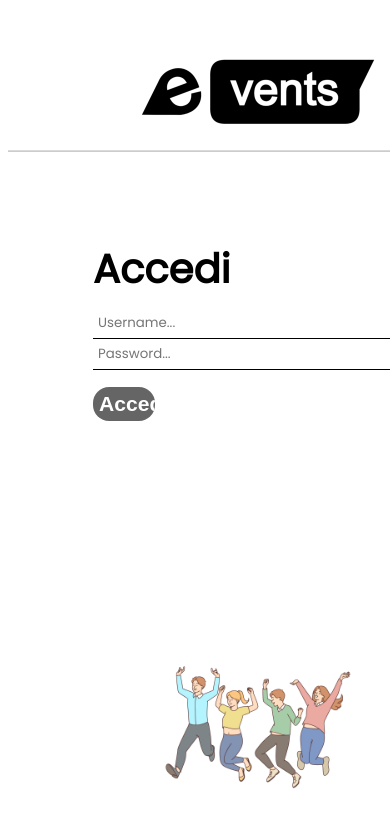
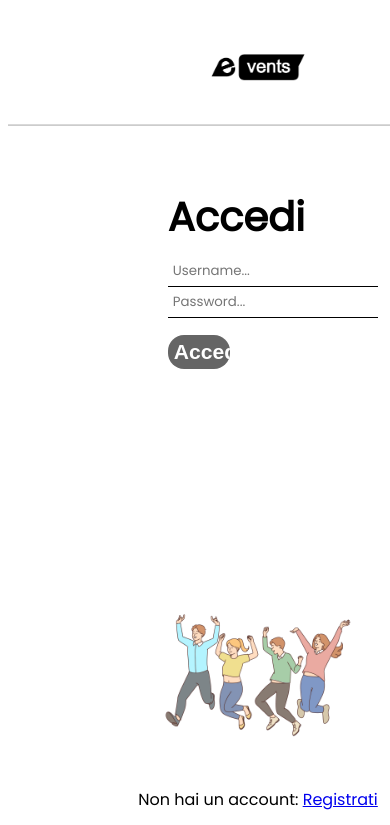
Before and after one commit to EventsTecWeb/sito-web, a PHP site: page /PHP/accessNav.php in a window 390 px wide; the page is wider, and only the part inside the window is pictured. Shown: the top 825 px of that part. Run offline with PHP 8.4, Linux system fonts and the light colour scheme.

Commit message:
modifiche stile access/reg + menuleft

```diff
--- a/HTML/ProfiloEv.html
+++ b/HTML/ProfiloEv.html
@@ -65,18 +65,18 @@
     <nav id="menuCenter">
       <ul class="menu-orizzontale">
           <li><a href="../PHP/infoPersonali.php">Informazioni Personali</a></li>
+          <li><a href="../PHP/impo_sicu.php">Impostazioni e Sicurezza</a></li>
           <li><a id="mo-pulsanteSingolo" href="../PHP/profiloEv.php">Eventi Creati</a></li>
           <li><a href="../PHP/eventi_salvati.php">Eventi Salvati</a></li>
-          <li><a href="../PHP/impo_sicu.php">Impostazioni e Sicurezza</a></li>
       </ul>
     </nav>
     <div class="wrapper_eventi">
       <nav id="menuleft">
         <ul>
             <li><button onclick="window.location.href='../PHP/infoPersonali.php'">Informazioni Personali</button></li>
+            <li><button onclick="window.location.href='../PHP/impo_sicu.php'">Impostazioni e Sicurezza</button></li>
             <li><button id="buttonEventiCreati" onclick="window.location.href='#'">Eventi Creati</button></li>
             <li><button onclick="window.location.href='../PHP/eventi_salvati.php'">Eventi Salvati</button></li>
-            <li><button onclick="window.location.href='../PHP/impo_sicu.php'">Impostazioni e Sicurezza</button></li>
         </ul>
       </nav>
       <div id="eventiCreati-ev">
--- a/HTML/eventiSalvati.html
+++ b/HTML/eventiSalvati.html
@@ -65,18 +65,18 @@
   <nav id="menuCenter">
     <ul class="menu-orizzontale">
         <li><a href="../PHP/infoPersonali.php">Informazioni Personali</a></li>
+        <li><a href="../PHP/impo_sicu.php">Impostazioni e Sicurezza</a></li>
         <li><a href="../PHP/profiloEv.php">Eventi Creati</a></li>
         <li><a id="mo-pulsanteSingolo" href="#">Eventi Salvati</a></li>
-        <li><a href="../PHP/impo_sicu.php">Impostazioni e Sicurezza</a></li>
     </ul>
 </nav>
 <div class="wrapper_eventi">
     <nav id="menuleft">
       <ul>
           <li><button onclick="window.location.href='../PHP/infoPersonali.php'">Informazioni Personali</button></li>
+          <li><button onclick="window.location.href='../PHP/impo_sicu.php'">Impostazioni e Sicurezza</button></li>
           <li><button onclick="window.location.href='../PHP/profiloEv.php'">Eventi Creati</button></li>
           <li><button id="buttonEventiSalvati" onclick="window.location.href='#'">Eventi Salvati</button></li>
-          <li><button onclick="window.location.href='../PHP/impo_sicu.php'">Impostazioni e Sicurezza</button></li>
       </ul>
     </nav>
     <div id="eventiSalvati-es">
--- a/HTML/impoSicu.html
+++ b/HTML/impoSicu.html
@@ -73,18 +73,18 @@
     <nav id="menuCenter">
         <ul class="menu-orizzontale">
             <li><a href="../PHP/infoPersonali.php">Informazioni Personali</a></li>
+            <li><a id="mo-pulsanteSingolo" href="#">Impostazioni e Sicurezza</a></li>
             <li><a href="../PHP/profiloEv.php">Eventi Creati</a></li>
             <li><a href="../PHP/eventi_salvati.php">Eventi Salvati</a></li>
-            <li><a id="mo-pulsanteSingolo" href="#">Impostazioni e Sicurezza</a></li>
         </ul>
     </nav>
     <div class="wrapper">
         <nav id="menuleft">
             <ul>
                 <li><button onclick="window.location.href='../PHP/infoPersonali.php'">Informazioni Personali</button></li>
+                <li><button id="buttonImpostazioniSicu" onclick="window.location.href='#'">Impostazioni e Sicurezza</button></li>
                 <li><button onclick="window.location.href='../PHP/profiloEv.php'">Eventi Creati</button></li>
                 <li><button onclick="window.location.href='../PHP/eventi_salvati.php'">Eventi Salvati</button></li>
-                <li><button id="buttonImpostazioniSicu" onclick="window.location.href='#'">Impostazioni e Sicurezza</button></li>
             </ul>
           </nav>
         <div class="settings-sicu">
--- a/HTML/indexProfilo.html
+++ b/HTML/indexProfilo.html
@@ -63,18 +63,18 @@
     <nav id="menuCenter">
         <ul class="menu-orizzontale">
             <li><a id="profilo" href="../PHP/infoPersonali.php">Informazioni Personali</a></li>
+            <li><a id="impo" href="../PHP/impo_sicu.php">Impostazioni e Sicurezza</a></li>
             <li><a id="info" href="../PHP/profiloEv.php">Eventi Creati</a></li>
             <li><a id="prefe" href="../PHP/eventi_salvati.php">Eventi Salvati</a></li>
-            <li><a id="impo" href="../PHP/impo_sicu.php">Impostazioni e Sicurezza</a></li>
         </ul>
     </nav>
     <div class="wrapper">
         <nav id="menuleft">
             <ul>
                 <li><button onclick="window.location.href='../PHP/infoPersonali.php'">Informazioni Personali</button></li>
+                <li><button onclick="window.location.href='../PHP/impo_sicu.php'">Impostazioni e Sicurezza</button></li>
                 <li><button onclick="window.location.href='../PHP/profiloEv.php'">Eventi Creati</button></li>
                 <li><button onclick="window.location.href='../PHP/eventi_salvati.php'">Eventi Salvati</button></li>
-                <li><button onclick="window.location.href='../PHP/impo_sicu.php'">Impostazioni e Sicurezza</button></li>
             </ul>
         </nav>
     <div id="box">
--- a/HTML/infoPersonali.html
+++ b/HTML/infoPersonali.html
@@ -66,18 +66,18 @@
         <nav id="menuCenter">
             <ul class="menu-orizzontale">
                 <li><a id="mo-pulsanteSingolo" href="#">Informazioni Personali</a></li>
+                <li><a href="../PHP/impo_sicu.php">Impostazioni e Sicurezza</a></li>
                 <li><a href="../PHP/profiloEv.php">Eventi Creati</a></li>
                 <li><a href="../PHP/eventi_salvati.php">Eventi Salvati</a></li>
-                <li><a href="../PHP/impo_sicu.php">Impostazioni e Sicurezza</a></li>
             </ul>
         </nav>
         <div class="wrapper">
             <nav id="menuleft">
                 <ul>
                     <li><button id="buttonInfoPersonali" onclick="window.location.href='#'">Informazioni Personali</button></li>
+                    <li><button onclick="window.location.href='../PHP/impo_sicu.php'">Impostazioni e Sicurezza</button></li>
                     <li><button onclick="window.location.href='../PHP/profiloEv.php'">Eventi Creati</button></li>
                     <li><button onclick="window.location.href='../PHP/eventi_salvati.php'">Eventi Salvati</button></li>
-                    <li><button onclick="window.location.href='../PHP/impo_sicu.php'">Impostazioni e Sicurezza</button></li>
                 </ul>
             </nav>
             <div class="settings-ip">
--- a/events.css
+++ b/events.css
@@ -1003,7 +1003,7 @@
 #container-destro-reg {
     padding-left: 2.5vw;
     height: 45vh;
-    width: 45vh;
+    width: 40%;
 }
 #container-destro-reg form, #container-destro-reg label, #container-destro-reg button {
     margin-bottom: 15px;
@@ -1022,8 +1022,8 @@
 
 /*---------------------------------------------------------ACCESSO------------------------------------------------------------*/
 .buttonSubmit {
-    width: 7vw;
-    height: 4vh;
+    width: 14vw;
+    height: 5vh;
     background: #656565;
     border: none;
     border-radius: 16px;
@@ -1115,7 +1115,7 @@
 #container-destro-acc {
     padding-left: 2.5vw;
     height: 45vh;
-    width: 35vh;
+    width: 30%;
 }
 #container-destro-acc form, #container-destro-acc label, #container-destro-acc button {
     margin-bottom: 15px;
@@ -2639,7 +2639,8 @@
     }
     #container-destro-acc {
         order: 1;
-        padding-left:9vw;
+        margin-left:25%;
+        width: 50%;
     }
     #container-sinistro-acc {
         order: 2;
@@ -2672,7 +2673,10 @@
         flex-direction: column;
     }
     #container-destro-reg {
+        padding-left: 0;
         order: 1;
+        margin-left: 20%;
+        width: 60%;
     }
     #container-sinistro-reg {
         order: 2;
@@ -2801,7 +2805,8 @@
     }
     header h1{
         padding-top: 0.5vh;
-        background-size: 50%;
+        margin-top: 2vh;
+        margin-bottom: 2vh;
     }
     header {
         position: relative;
```
